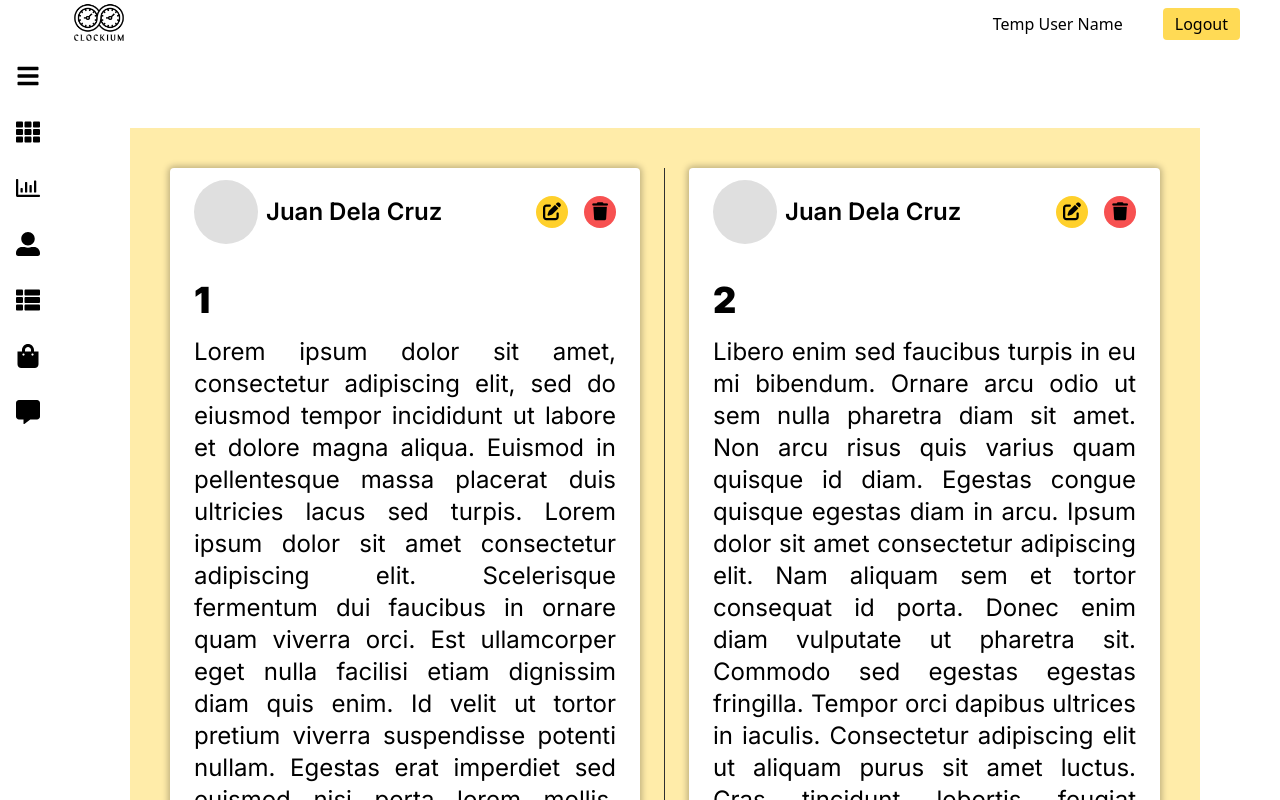
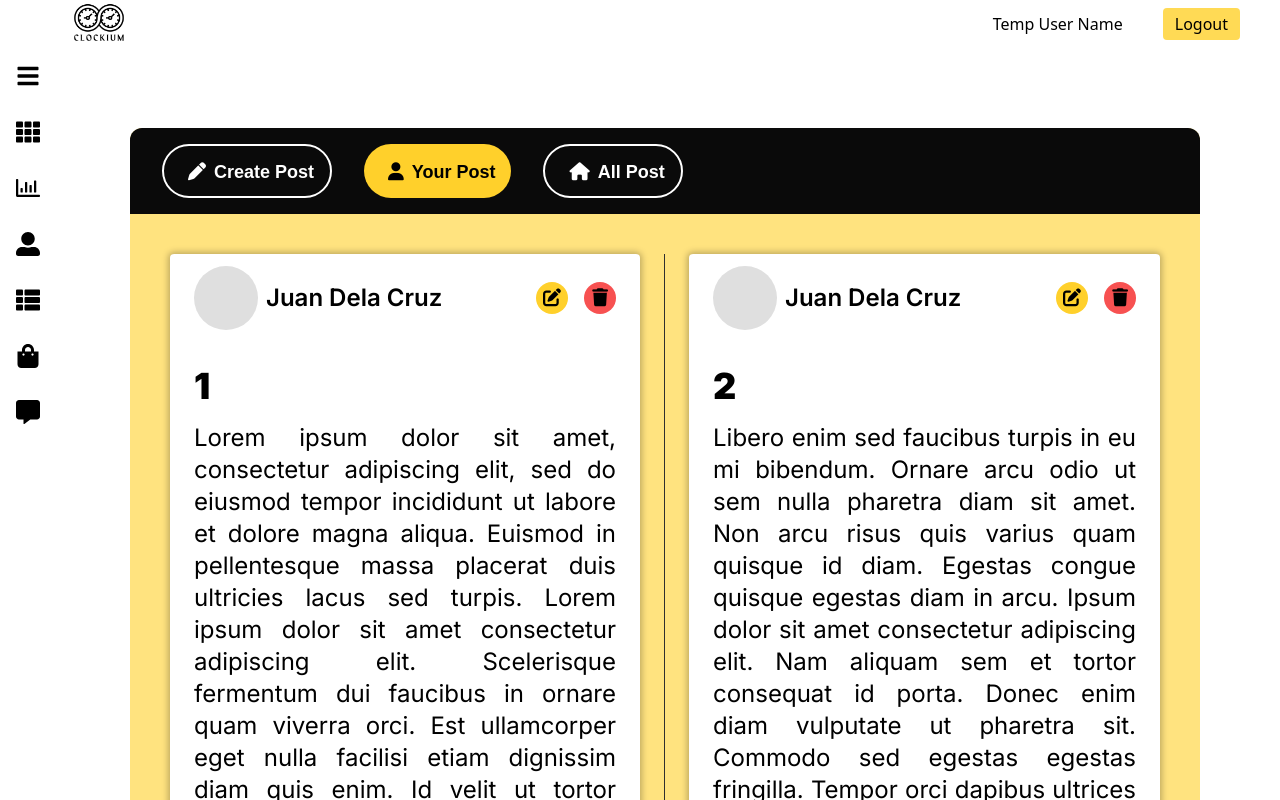
Before and after one commit to prince-bojji/hacktiv, a React (Vite) app in the folder hacktiv/: page /FreedomBoard in a window 1280 px wide. Shown: the top 800 px of the page. Built offline with nearby package versions, Linux system fonts and the light colour scheme; a web font is replaced by a local one.

Commit message:
added freedom header

```diff
--- a/hacktiv/src/index.css
+++ b/hacktiv/src/index.css
@@ -3,5 +3,5 @@
 @tailwind utilities;
 
 .with-placeholder::placeholder{
-    @apply font-normal italic after:content-['...']
+    @apply font-thin italic after:content-['...']
 }
--- a/hacktiv/src/pages/FreedomBoard.jsx
+++ b/hacktiv/src/pages/FreedomBoard.jsx
@@ -159,35 +159,33 @@ function FreedomBoard() {
 		setContent(e.target.value)
 	}
 
-	const left = posts.filter((val, index) => index % 2 == 0);
-	const right = posts.filter((val, index) => index % 2 != 0);
+	return (
 
-	return (
-		<div className={"block bg-accent-bg-a overflow-hidden"}>
+		<div className={"block bg-accent-bg-a overflow-hidden rounded-t-xl"}>
 			<div className={(creatingPost ? "block" : "hidden" ) + " fixed top-0 left-0 bg-secondary-bg w-full h-full flex justify-center rounded-xl items-center"}>
 				<form  onSubmit={e => e.preventDefault()} id="posting" className="bg-primary flex flex-col rounded-3xl py-8 px-6 xs:text-xs md:text-lg xl:text-2xl m-0 h-[75vh] w-[80%] lg:shadow-[0_0_6px_2px_rgba(0,0,0,0.25)] shadow-[0_0_2px_1px_rgba(0,0,0,0.25)] ease-in duration-100">
 				<div className=" bg-accent font-black w-max py-2 px-5 mb-8 rounded-full text-2xl">
-					Create New Post
+				<i className="p-2 first-letter:rounded-full fa-solid fa-pen"></i> Create New Post
 				</div>
-							<label htmlFor="title" className="font-black min-[320px]:text-2xl lg:text-4xl" >
+							<label htmlFor="title" className="mb-2 font-medium min-[320px]:text-2xl lg:text-4xl" >
 								Title
 							</label>
 							<input
 								name="title"
 								type="text"
-								className="with-placeholder border-tertiary-b border border-solid shadow-inner rounded-lg font-black min-[320px]:text-3xl lg:text-4xl my-4 h-max p-2"
+								className="with-placeholder border-tertiary-b border border-solid shadow-inner rounded-lg font-black min-[320px]:text-3xl lg:text-4xl my-4 h-max p-4"
 								value={newTitle}
 								onChange={titleChange}
 								required={true}
 								placeholder="Title"
 								maxLength="25"
 							/>
-							<label htmlFor="content" className="font-black min-[320px]:text-lg lg:text-2xl">
+							<label htmlFor="content" className="mb-2 font-medium min-[320px]:text-lg lg:text-2xl">
 								I will post about
 							</label>
 							<textarea
 								name="content"
-								className="with-placeholder border-tertiary-b border border-solid shadow-[inset_0_0_2px_1px_rgba(0,0,0,0.25)] rounded-lg font-regular text-justify h-[320px] resize-none p-2"
+								className="with-placeholder border-tertiary-b border border-solid shadow-[inset_0_0_2px_1px_rgba(0,0,0,0.25)] rounded-lg font-regular text-justify h-[320px] resize-none p-4"
 								value={newContent}
 								onChange={contentChange}
 								required={true}
@@ -199,6 +197,11 @@ function FreedomBoard() {
 								<button className="bg-warning w-max px-2 py-1 rounded-md font-bold " onClick={cancelPost}>Cancel</button>
 							</div>
 				</form>
+			</div>
+			<div className="lg:flex hidden flex-row align-middle gap-8 pl-8 h-max py-4 bg-secondary">
+				<button className={ "bg-secondary text-primary border-2 font-bold text-lg font-doppio px-4 py-2 rounded-full min-w-max"} onClick={createNewPost}> <i className="p-2 first-letter:rounded-full fa-solid fa-pen"></i>Create Post</button>
+				<button className={(currentSelection != 0 ? "bg-secondary text-primary border-2": "bg-accent ") + " font-bold text-lg font-doppio px-4 py-2 rounded-full min-w-max"} onClick={showYourPost}>  <i className="p-2 rounded-full fa-solid fa-user"></i>Your Post</button>
+				<button className={(currentSelection != 2 ? "bg-secondary text-primary border-2": "bg-accent ") + " font-bold text-lg font-doppio px-4 py-2 rounded-full min-w-max"} onClick={showAllPost}>   <i className="p-2 rounded-full fa-solid fa-house"></i>All Post</button>
 			</div>
 			<div className="lg:hidden flex items-center ps-4 pt-6 m-0 font-doppio">
 				<div className=" bg-accent font-black w-max py-2 px-5 rounded-full text-2xl">
@@ -233,9 +236,9 @@ function FreedomBoard() {
 				</div>
 			</div>
 			<div className="lg:hidden flex flex-row align-middle justify-between px-32 fixed bottom-0 left-0 w-screen h-[48px] bg-secondary">
-				<button className={(currentSelection == 0 ? "bg-accent ": "") + "aspect-square "} onClick={showYourPost}><i className="p-2 bg-accent rounded-full fa-solid fa-user"></i></button>
+				<button className={(currentSelection == 0 ? "bg-accent ": "") + "aspect-square "} onClick={showYourPost}> <i className="p-2 bg-accent rounded-full fa-solid fa-user"></i></button>
 				<button className={(currentSelection == 1 ? "bg-accent ": "") + "aspect-square "} onClick={createNewPost}><i className="p-2 bg-accent rounded-full fa-solid fa-pen"></i></button>
-				<button className={(currentSelection == 2 ? "bg-accent ": "") + "aspect-square "} onClick={showAllPost}><i className="p-2 bg-accent rounded-full fa-solid fa-house"></i></button>
+				<button className={(currentSelection == 2 ? "bg-accent ": "") + "aspect-square "} onClick={showAllPost}>  <i className="p-2 bg-accent rounded-full fa-solid fa-house"></i></button>
 			</div>
 		</div>
 	);
--- a/hacktiv/tailwind.config.js
+++ b/hacktiv/tailwind.config.js
@@ -14,8 +14,8 @@ export default {
       'warning': '#f75151',
       'success': '#60d238',
       'accent-a' : '#ffda55',
-      'accent-bg-a' : 'rgba(255, 218, 85, .5)',
-      'accent-bg-b' : 'rgba(255, 218, 85, .3)',
+      'accent-bg-a' : 'rgba(255, 218, 85, .75)',
+      'accent-bg-b' : 'rgba(255, 218, 85, .5)',
       'accent-b' : '#f4ce47',
       'accent-c' : '#f8ba40',
       'accent-d' : '#b98219',
```
